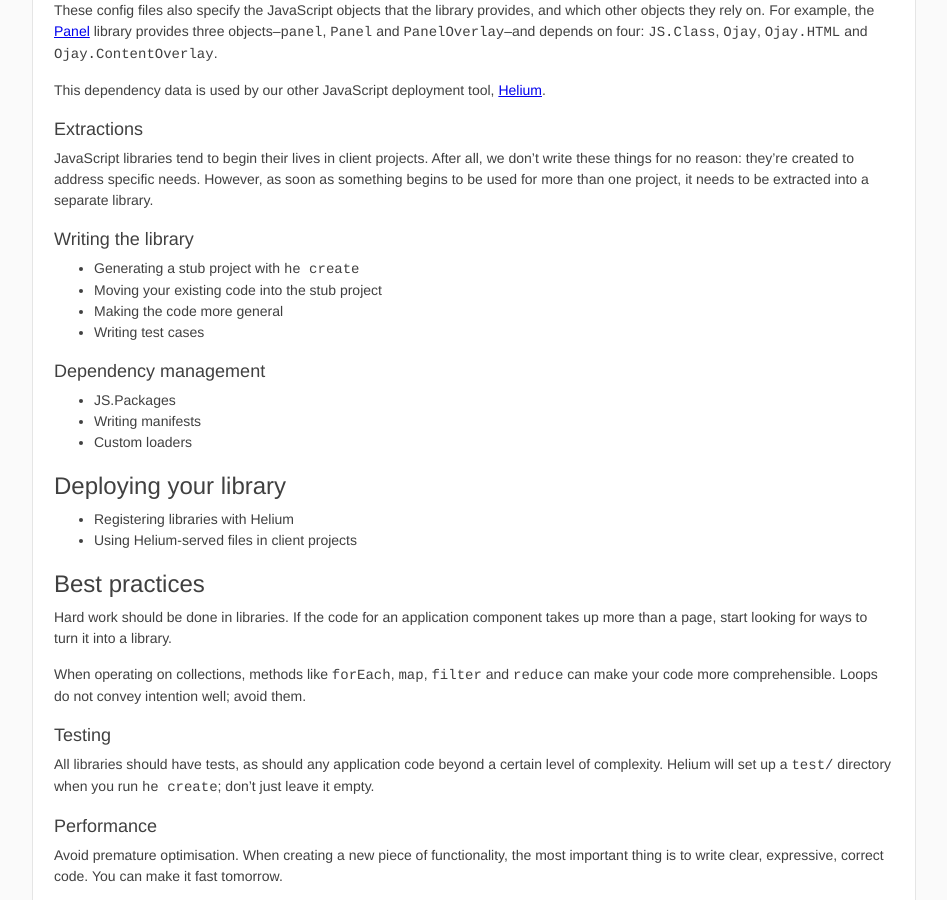
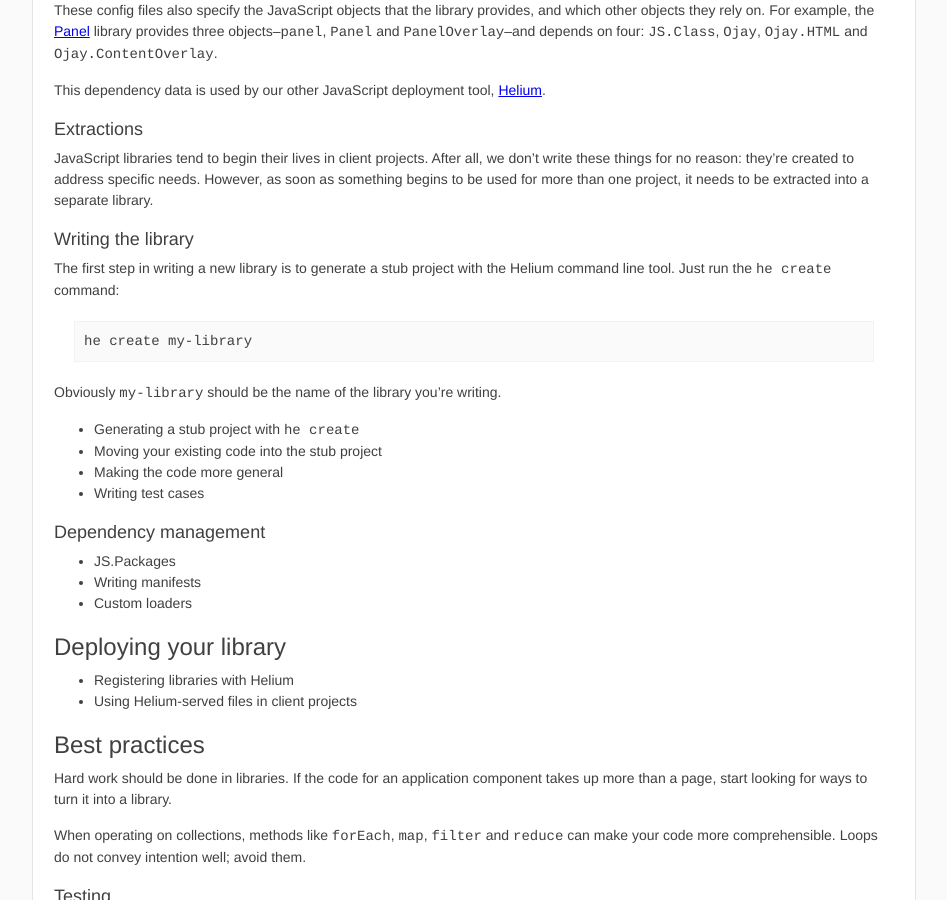
Before and after one commit to othermedia/js-handbook, a Jekyll site: the page built from index.md, in a window 1280 px wide and 900 px high, scrolled down 1639 px. Shown: the whole window, without its empty margins (166-1113 px from the left). Built offline with Jekyll 4.4.1, drawn with Linux system fonts in a browser that asks for light colours; Markdown is read by kramdown in place of the engine named in the settings.

Commit message:
Using he create.

```diff
--- a/index.md
+++ b/index.md
@@ -166,6 +166,13 @@ project, it needs to be extracted into a separate library.
 
 
 ### Writing the library
+
+The first step in writing a new library is to generate a stub project with the
+Helium command line tool. Just run the `he create` command:
+
+    he create my-library
+
+Obviously `my-library` should be the name of the library you're writing.
 
 * Generating a stub project with `he create`
 * Moving your existing code into the stub project
```
